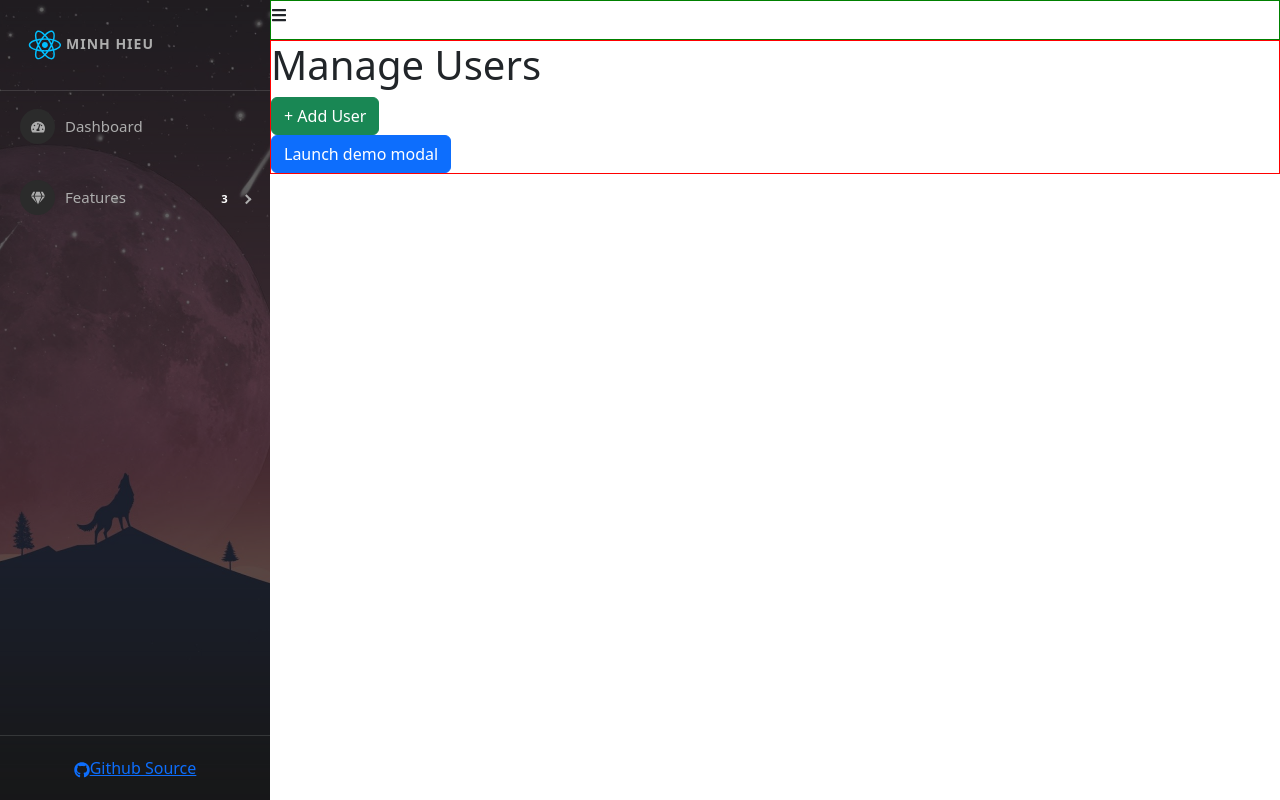
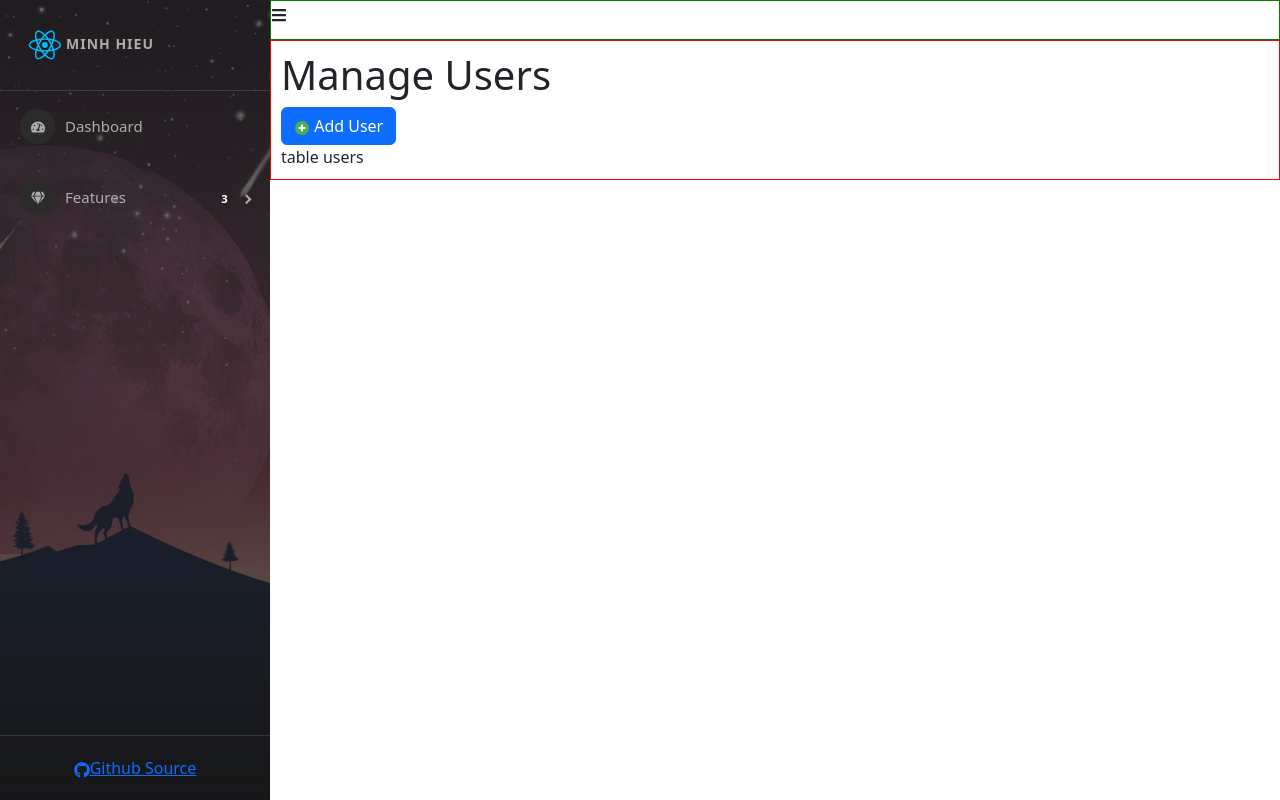
Before and after one commit to hieudm05/Test-ReactJS, a React (Create React App) app: page /admin/manage-users in a window 1280 px wide. Built offline with nearby package versions, Linux system fonts and the light colour scheme.

Commit message:
add user api

```diff
--- a/src/components/Admin/Content/ManageUser.js
+++ b/src/components/Admin/Content/ManageUser.js
@@ -1,18 +1,25 @@
 import ModalCreateUser from "./ModalCreateUser";
-import './ManageUser.scss';
+import "./ManageUser.scss";
+import { FcPlus } from "react-icons/fc";
+import { useState } from "react";
 
 const MagageUser = () => {
+  const [showModalCreateUser, setShowModalCreateUser ] = useState(false);
   return (
     <div className="manage-user-container">
       <div className="title">
         <h1>Manage Users</h1>
       </div>
       <div className="users-content">
-        <button className="btn btn-success"> + Add User</button>
+        <button className="btn btn-primary" onClick={() => setShowModalCreateUser(true)}> <FcPlus /> Add User</button>
       </div>
-      <div>
+      <div className="table-users-container">
+        table users
       </div>
-        <ModalCreateUser />
+      <ModalCreateUser
+      show={showModalCreateUser}
+      setShow = {setShowModalCreateUser}
+       />
     </div>
   );
 };
--- a/src/components/Admin/Content/ManageUser.scss
+++ b/src/components/Admin/Content/ManageUser.scss
@@ -1,5 +1,13 @@
 .manage-user-container{
+    padding: 10px ;
     .users-content{
+        .btn-add-new{
+            margin: 15px 0;
+        }
+    }
+    .title{
+        font-weight: 600;
+        font-size: 20px;
 
     }
 }
--- a/src/components/Admin/Content/ModalCreateUser.js
+++ b/src/components/Admin/Content/ModalCreateUser.js
@@ -1,12 +1,20 @@
+import axios from "axios";
 import { useState } from "react";
 import Button from "react-bootstrap/Button";
 import Modal from "react-bootstrap/Modal";
 import { FcPlus } from "react-icons/fc";
 
-function ModalCreateUser() {
-  const [show, setShow] = useState(false);
-
-  const handleClose = () => setShow(false);
+function ModalCreateUser(props) {
+  const { show, setShow } = props;
+  const handleClose = () => {
+    setShow(false);
+    setEmail("");
+    setPassword("");
+    setUsername("");
+    setRole("USER");
+    setImage("");
+    setPreviewImage("");
+  }
   const handleShow = () => setShow(true);
 
   const [email, setEmail] = useState("");
@@ -23,15 +31,36 @@
     } else {
       //   setPreviewImage("");
     }
+
     // console.log("uploadfile nào", event.target.files[0]);
   };
+  const handSubmitCreateUser = async () => {
+    //Validate
 
+    //call api
+    // let data = {
+    //   email: email,
+    //   password: password,
+    //   username: username,
+    //   role: role,
+    //   userImage: image,
+    // }
+    // console.log("check data", data);
+
+    const data  = new FormData();
+    data.append("email", email);
+    data.append("password", password);
+    data.append("username", username);
+    data.append("role", role);
+    data.append("userImage", image);
+    const res = await axios.post("http://localhost:8081/api/v1/participant", data);
+    console.log("check res", res);
+  }
   return (
     <>
-      <Button variant="primary" onClick={handleShow}>
+      {/* <Button variant="primary" onClick={handleShow}>
         Launch demo modal
-      </Button>
-
+      </Button> */}
       <Modal
         show={show}
         onHide={handleClose}
@@ -108,7 +137,7 @@
           <Button variant="secondary" onClick={handleClose}>
             Close
           </Button>
-          <Button variant="primary" onClick={handleClose}>
+          <Button variant="primary" onClick={() => handSubmitCreateUser()}>
             Save
           </Button>
         </Modal.Footer>
@@ -116,4 +145,5 @@
     </>
   );
 }
+
 export default ModalCreateUser;
```
